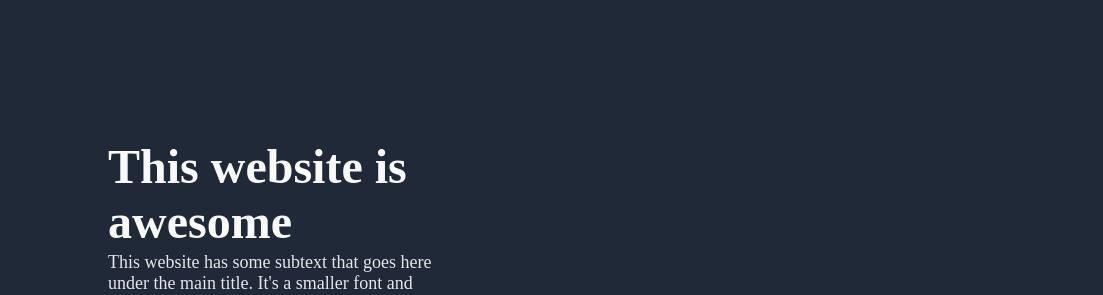
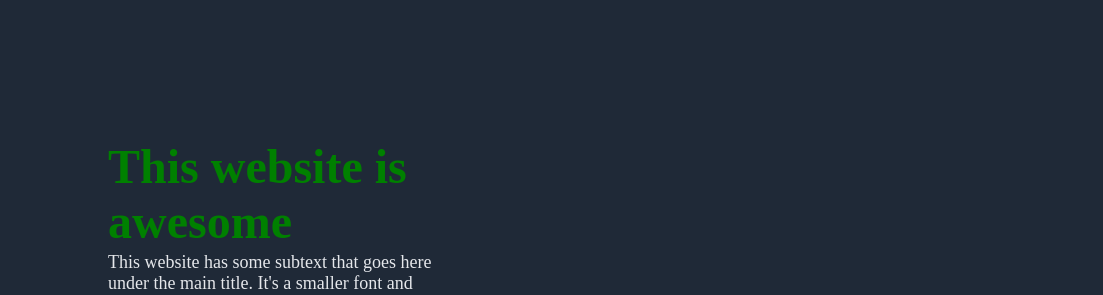
Before and after one commit to ASD02/odin-landing-page, a plain HTML site: page index.html in a window 1280 px wide. Shown: the top 295 px of the page, 0-1103 px from the left. Drawn offline with Linux system fonts and the light colour scheme.

Commit message:
change subheader color to green

```diff
--- a/style.css
+++ b/style.css
@@ -33,7 +33,7 @@
 
 .awesome {
     font-size: 48px;
-    color: #F9FAF8;
+    color: green;
     font-family: "Hero";
     font-weight: bolder;
     margin-bottom: -15px;
```
